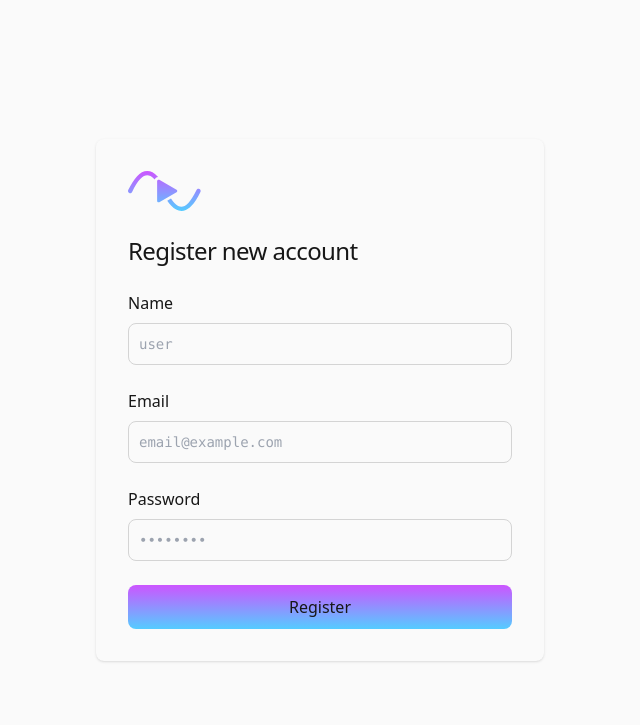
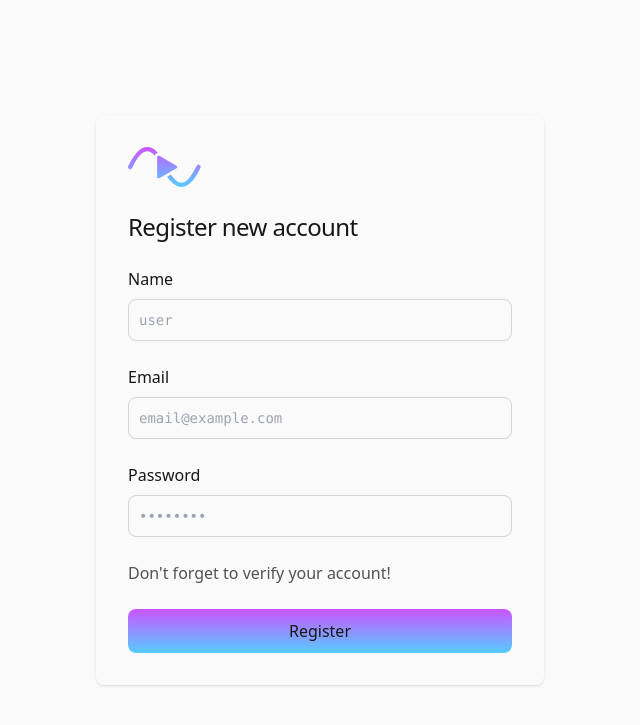
Before and after one commit to MelodyKit/melody.kit, a FastAPI app: page /register in a window 1280 px wide. Shown: the top 725 px of the page, without its empty margins (320-960 px from the left). Run offline with FastAPI, Linux system fonts and the light colour scheme; style sheets or scripts are compiled from the project's sources; parts of the project's set-up code (start-up, migrations or seed data) failed here and were passed over; some libraries are stand-ins or nearby versions; some web fonts are replaced.

Commit message:
Add verification note.

```diff
--- a/melody/web/templates/register.html
+++ b/melody/web/templates/register.html
@@ -29,6 +29,9 @@
             <label for="password" class="block mb-2 text-neutral-900 dark:text-neutral-50">Password</label>
             <input type="password" name="password" id="password" class="bg-neutral-50 border border-neutral-300 text-neutral-900 sm:text-sm font-mono rounded-lg block w-full p-2.5 dark:bg-neutral-700 dark:border-neutral-600 dark:placeholder-neutral-400 dark:text-neutral-50" placeholder="••••••••" required>
           </div>
+          <div class="flex items-center justify-between">
+            <p class="text-neutral-600 dark:text-neutral-500">Don't forget to verify your account!</p>
+          </div>
           <button type="submit" class="w-full text-neutral-900 dark:text-neutral-50 bg-gradient-to-b from-melody-purple to-melody-blue rounded-lg px-5 py-2.5 text-center">Register</button>
         </form>
       </div>
```
